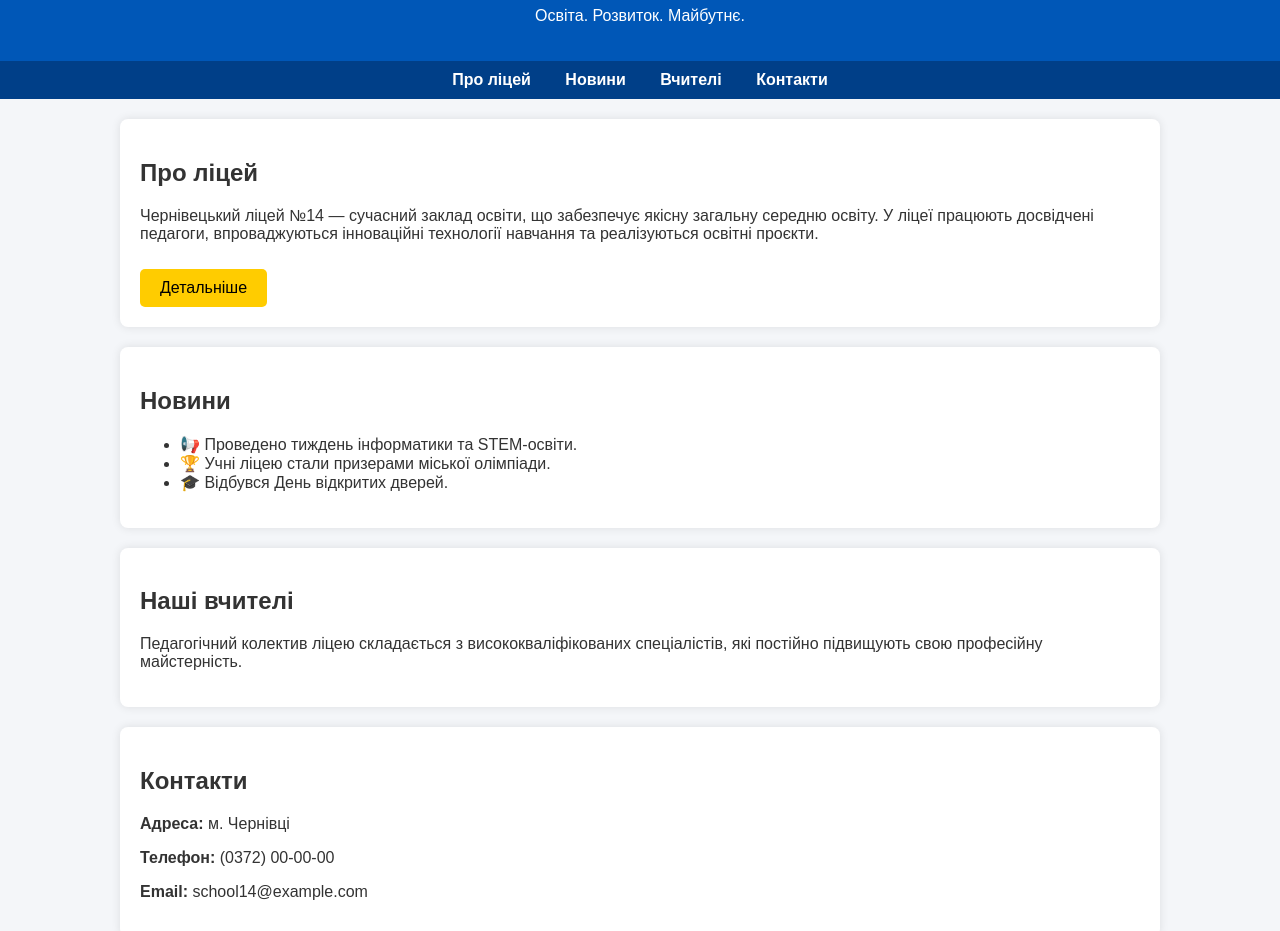
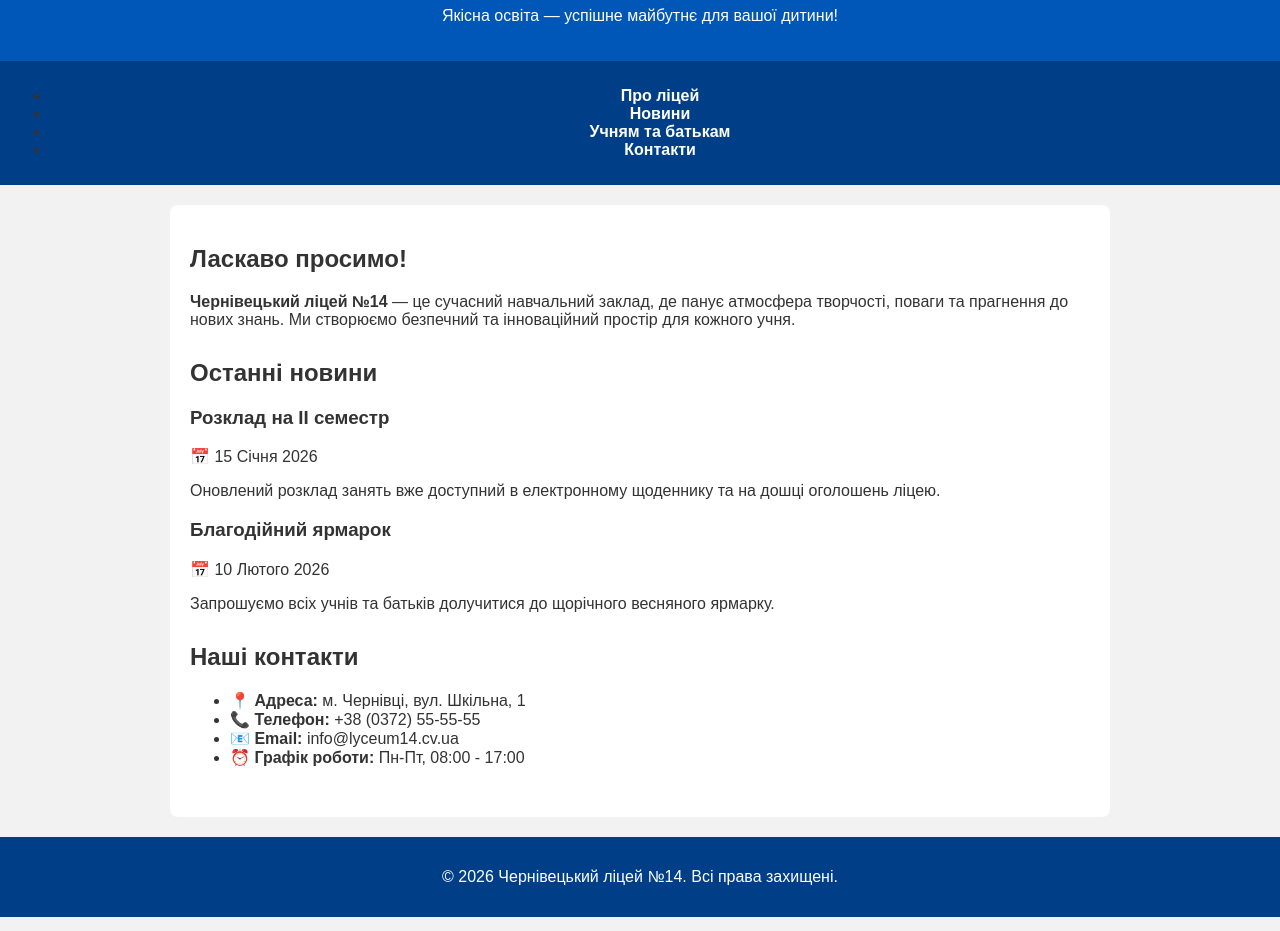
Before and after one commit to LukanTatarenkov/25.02.2026, a plain HTML site: page index.html in a window 1280 px wide. Shown: the part 93-1024 px from the top of the page. Drawn offline with Linux system fonts and the light colour scheme.

Commit message:
ze cod from geminate

```diff
--- a/index.html
+++ b/index.html
@@ -4,121 +4,64 @@
     <meta charset="UTF-8">
     <meta name="viewport" content="width=device-width, initial-scale=1.0">
     <title>Чернівецький ліцей №14</title>
-    <style>
-        body {
-            font-family: Arial, sans-serif;
-            margin: 0;
-            background-color: #f4f6f9;
-            color: #333;
-        }
-
-        header {
-            background-color: #0057b7;
-            color: white;
-            padding: 20px;
-            text-align: center;
-        }
-
-        nav {
-            background-color: #003f88;
-            padding: 10px;
-            text-align: center;
-        }
-
-        nav a {
-            color: white;
-            text-decoration: none;
-            margin: 0 15px;
-            font-weight: bold;
-        }
-
-        nav a:hover {
-            text-decoration: underline;
-        }
-
-        section {
-            padding: 20px;
-            max-width: 1000px;
-            margin: auto;
-            background: white;
-            margin-top: 20px;
-            border-radius: 8px;
-            box-shadow: 0 0 10px rgba(0,0,0,0.1);
-        }
-
-        footer {
-            background-color: #003f88;
-            color: white;
-            text-align: center;
-            padding: 15px;
-            margin-top: 20px;
-        }
-
-        .btn {
-            display: inline-block;
-            padding: 10px 20px;
-            background-color: #ffcc00;
-            color: #000;
-            text-decoration: none;
-            border-radius: 5px;
-            margin-top: 10px;
-        }
-
-        .btn:hover {
-            background-color: #e6b800;
-        }
-    </style>
+    <link rel="stylesheet" href="style.css">
+    <link href="https://fonts.googleapis.com/css2?family=Montserrat:wght@400;600;700&display=swap" rel="stylesheet">
 </head>
 <body>
 
-<header>
+    <header class="hero">
+        <div class="hero-content">
             <h1>Чернівецький ліцей №14</h1>
-    <p>Освіта. Розвиток. Майбутнє.</p>
+            <p>Якісна освіта — успішне майбутнє для вашої дитини!</p>
+        </div>
     </header>
 
-<nav>
-    <a href="#about">Про ліцей</a>
-    <a href="#news">Новини</a>
-    <a href="#teachers">Вчителі</a>
-    <a href="#contacts">Контакти</a>
+    <nav class="main-nav">
+        <ul>
+            <li><a href="#about">Про ліцей</a></li>
+            <li><a href="#news">Новини</a></li>
+            <li><a href="#parents">Учням та батькам</a></li>
+            <li><a href="#contacts">Контакти</a></li>
+        </ul>
     </nav>
 
-<section id="about">
-    <h2>Про ліцей</h2>
-    <p>
-        Чернівецький ліцей №14 — сучасний заклад освіти, що забезпечує якісну
-        загальну середню освіту. У ліцеї працюють досвідчені педагоги,
-        впроваджуються інноваційні технології навчання та реалізуються освітні проєкти.
-    </p>
-    <a href="#" class="btn">Детальніше</a>
+    <main class="container">
+
+        <section id="about" class="card">
+            <h2>Ласкаво просимо!</h2>
+            <p><strong>Чернівецький ліцей №14</strong> — це сучасний навчальний заклад, де панує атмосфера творчості, поваги та прагнення до нових знань. Ми створюємо безпечний та інноваційний простір для кожного учня.</p>
         </section>
 
-<section id="news">
-    <h2>Новини</h2>
-    <ul>
-        <li>📢 Проведено тиждень інформатики та STEM-освіти.</li>
-        <li>🏆 Учні ліцею стали призерами міської олімпіади.</li>
-        <li>🎓 Відбувся День відкритих дверей.</li>
+        <section id="news" class="card">
+            <h2>Останні новини</h2>
+            <div class="news-grid">
+                <article class="news-item">
+                    <h3>Розклад на ІІ семестр</h3>
+                    <p class="date">📅 15 Січня 2026</p>
+                    <p>Оновлений розклад занять вже доступний в електронному щоденнику та на дошці оголошень ліцею.</p>
+                </article>
+                <article class="news-item">
+                    <h3>Благодійний ярмарок</h3>
+                    <p class="date">📅 10 Лютого 2026</p>
+                    <p>Запрошуємо всіх учнів та батьків долучитися до щорічного весняного ярмарку.</p>
+                </article>
+            </div>
+        </section>
+
+        <section id="contacts" class="card">
+            <h2>Наші контакти</h2>
+            <ul class="contact-list">
+                <li>📍 <strong>Адреса:</strong> м. Чернівці, вул. Шкільна, 1</li>
+                <li>📞 <strong>Телефон:</strong> +38 (0372) 55-55-55</li>
+                <li>📧 <strong>Email:</strong> info@lyceum14.cv.ua</li>
+                <li>⏰ <strong>Графік роботи:</strong> Пн-Пт, 08:00 - 17:00</li>
             </ul>
         </section>
 
-<section id="teachers">
-    <h2>Наші вчителі</h2>
-    <p>
-        Педагогічний колектив ліцею складається з висококваліфікованих
-        спеціалістів, які постійно підвищують свою професійну майстерність.
-    </p>
-</section>
+    </main>
 
-<section id="contacts">
-    <h2>Контакти</h2>
-    <p><strong>Адреса:</strong> м. Чернівці</p>
-    <p><strong>Телефон:</strong> (0372) 00-00-00</p>
-    <p><strong>Email:</strong> school14@example.com</p>
-</section>
-
-<footer>
-    <p>© 2026 Чернівецький ліцей №14 | Всі права захищені</p>
+    <footer class="site-footer">
+        <p>&copy; 2026 Чернівецький ліцей №14. Всі права захищені.</p>
     </footer>
 
 </body>
```
Lines whose indentation alone changed are shown as unchanged.
